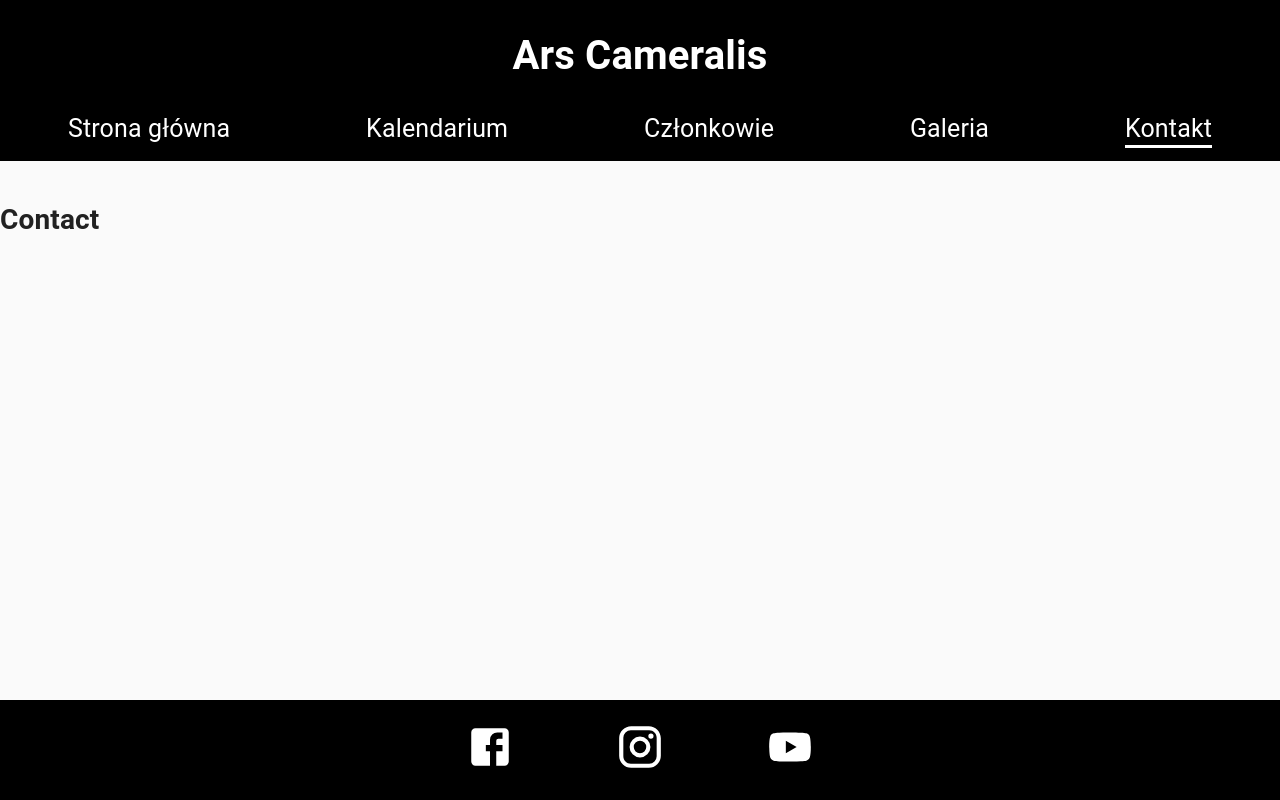
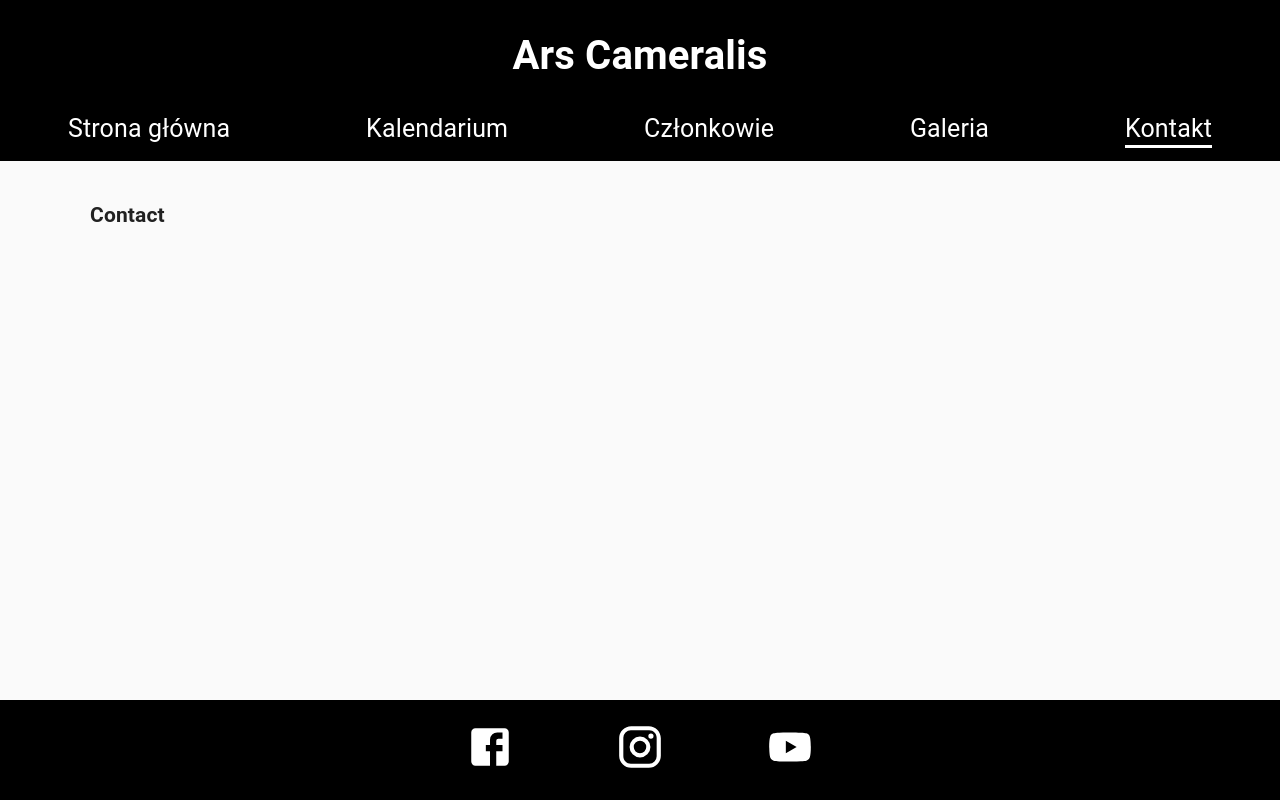
Before and after one commit to piotr-rajtar/ars-cameralis, a React (Create React App) app in the folder client/: page /kontakt in a window 1280 px wide. Built offline with nearby package versions, Linux system fonts and the light colour scheme.

Commit message:
Add container in MainLayout

```diff
--- a/client/src/components/layout/MainLayout/MainLayout.js
+++ b/client/src/components/layout/MainLayout/MainLayout.js
@@ -14,7 +14,9 @@ import { Footer } from '../Footer/Footer';
 const Component = ({ className, children }) => (
   <div className={clsx(className, styles.root)}>
     <Header />
-    {children}
+    <section className={styles.container}>
+      {children}
+    </section>
     <Footer />
   </div>
 );
--- a/client/src/components/layout/MainLayout/MainLayout.module.scss
+++ b/client/src/components/layout/MainLayout/MainLayout.module.scss
@@ -3,3 +3,9 @@
 .root {
   margin-top: 200px;
 }
+
+.container {
+  max-width: 1140px;
+  margin: 0 auto;
+  padding: 0 20px;
+}
```
